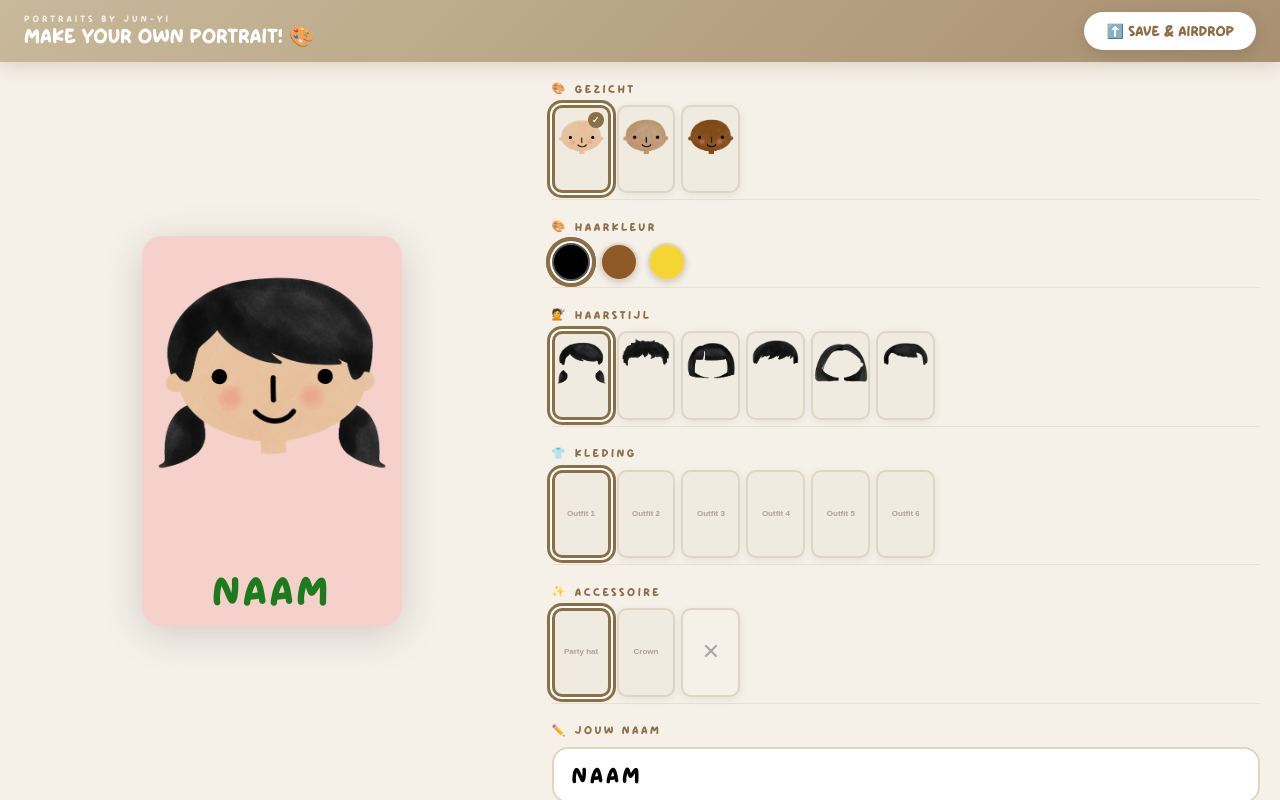
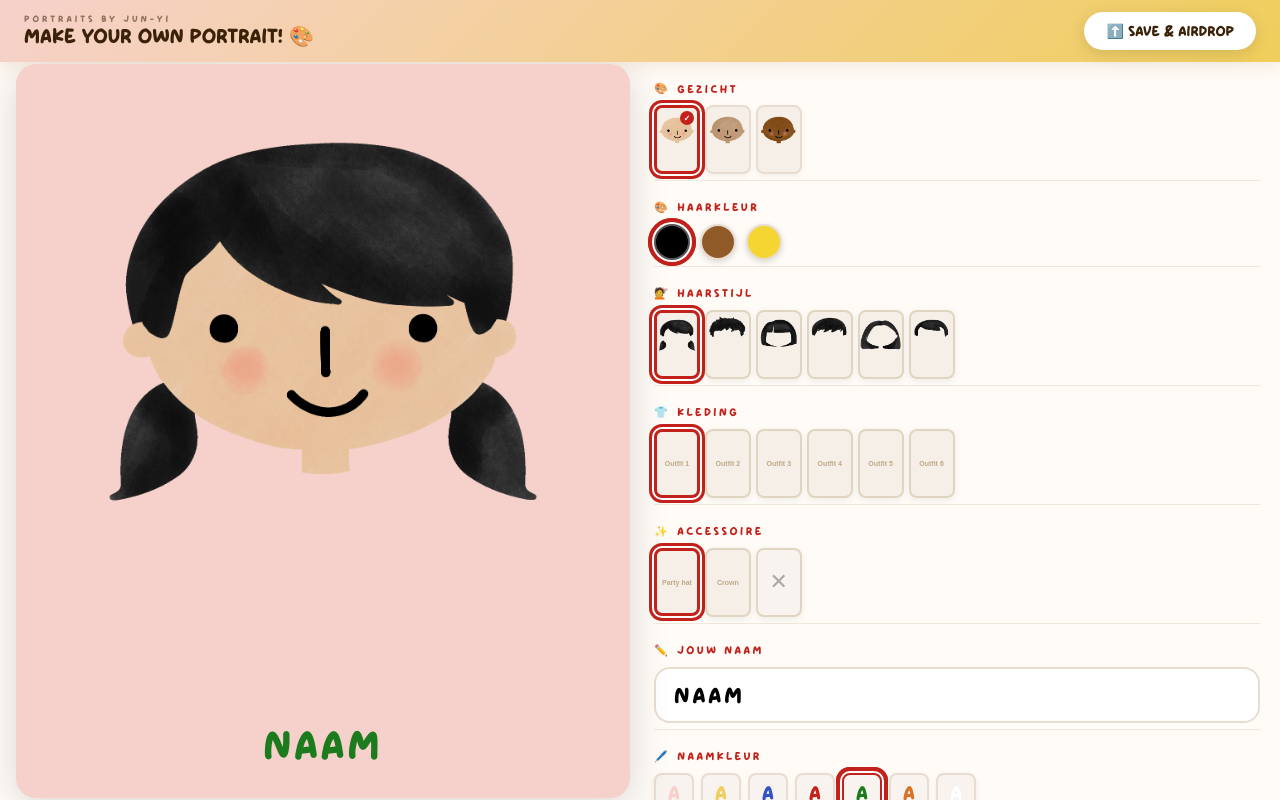
Before and after one commit to goodputty/kids-face-creator, a plain HTML site: page index.html in a window 1280 px wide. Drawn offline with Linux system fonts and the light colour scheme.

Commit message:
Add files via upload

```diff
--- a/app.js
+++ b/app.js
@@ -31,20 +31,24 @@ const HAIR_COLORS = [
 // color must match an id from HAIR_COLORS so the grid filters correctly
 // e.g. { id: "black-pigtails", color: "black", src: "images/hair-black-pigtails.png", label: "Staartjes" }
 const HAIR_OPTIONS = [
-  { id: "h1", color: "black", src: "images/hair-black-1.png", label: "Stijl 1" },
-  { id: "h2", color: "black", src: "images/hair-black-2.png", label: "Stijl 2" },
-  { id: "h3", color: "black",  src: "images/hair-black-3.png", label: "Stijl 3" },
-  { id: "h4", color: "black",  src: "images/hair-black-4.png", label: "Stijl 4" },
-  { id: "h5", color: "black",  src: "images/hair-black-5.png", label: "Stijl 5" },
-  { id: "h6", color: "black",  src: "images/hair-black-6.png", label: "Stijl 6" },
-  { id: "h5",  color: "brown",  src: null, label: "Stijl 1" },
-  { id: "h6",  color: "brown",  src: null, label: "Stijl 2" },
-  { id: "h7",  color: "brown",  src: null, label: "Stijl 3" },
-  { id: "h8",  color: "brown",  src: null, label: "Stijl 4" },
-  { id: "h9",  color: "blonde", src: null, label: "Stijl 1" },
-  { id: "h10", color: "blonde", src: null, label: "Stijl 2" },
-  { id: "h11", color: "blonde", src: null, label: "Stijl 3" },
-  { id: "h12", color: "blonde", src: null, label: "Stijl 4" },
+  { id: "h1",  color: "black",  src: "images/hair-black-1.png", label: "Stijl 1" },
+  { id: "h2",  color: "black",  src: "images/hair-black-2.png", label: "Stijl 2" },
+  { id: "h3",  color: "black",  src: "images/hair-black-3.png", label: "Stijl 3" },
+  { id: "h4",  color: "black",  src: "images/hair-black-4.png", label: "Stijl 4" },
+  { id: "h5",  color: "black",  src: "images/hair-black-5.png", label: "Stijl 5" },
+  { id: "h6",  color: "black",  src: "images/hair-black-6.png", label: "Stijl 6" },
+  { id: "h7",  color: "brown",  src: null, label: "Stijl 1" },
+  { id: "h8",  color: "brown",  src: null, label: "Stijl 2" },
+  { id: "h9",  color: "brown",  src: null, label: "Stijl 3" },
+  { id: "h10", color: "brown",  src: null, label: "Stijl 4" },
+  { id: "h11", color: "brown",  src: null, label: "Stijl 5" },
+  { id: "h12", color: "brown",  src: null, label: "Stijl 6" },
+  { id: "h13", color: "blonde", src: null, label: "Stijl 1" },
+  { id: "h14", color: "blonde", src: null, label: "Stijl 2" },
+  { id: "h15", color: "blonde", src: null, label: "Stijl 3" },
+  { id: "h16", color: "blonde", src: null, label: "Stijl 4" },
+  { id: "h17", color: "blonde", src: null, label: "Stijl 5" },
+  { id: "h18", color: "blonde", src: null, label: "Stijl 6" },
 ];
 
 // ★ Clothes options
@@ -176,7 +180,7 @@ function updateSwatchStyle(btn, value, selected) {
   const color = btn.dataset.color;
   btn.classList.toggle("selected", isSelected);
   if (isSelected) {
-    btn.style.boxShadow = "0 0 0 2px white, 0 0 0 6px #8B6F47";
+    btn.style.boxShadow = "0 0 0 2px white, 0 0 0 6px #c2221b";
   } else if (color === "#FFFFFF") {
     btn.style.boxShadow = "inset 0 0 0 1.5px #ddd";
   } else {
@@ -223,7 +227,7 @@ function buildThumbGrid(containerId, options, getSelected, onSelect) {
     const tick = document.createElement("div");
     tick.className = "thumb-tick";
     tick.textContent = "✓";
-    tick.style.cssText = "position:absolute;top:5px;right:5px;width:18px;height:18px;border-radius:50%;background:#8B6F47;color:white;font-size:10px;font-weight:900;align-items:center;justify-content:center;display:none;";
+    tick.style.cssText = "position:absolute;top:5px;right:5px;width:18px;height:18px;border-radius:50%;background:#c2221b;color:white;font-size:10px;font-weight:900;align-items:center;justify-content:center;display:none;";
     btn.appendChild(tick);
 
     btn.addEventListener("click", () => {
@@ -248,10 +252,10 @@ function makePlaceholderLabel(label) {
 function updateThumbStyle(btn, id, selected) {
   const isSelected = id === selected;
   btn.classList.toggle("selected", isSelected);
-  btn.style.borderColor = isSelected ? "#8B6F47" : "#E0D5C0";
+  btn.style.borderColor = isSelected ? "#c2221b" : "#E0D5C0";
   btn.style.borderWidth  = isSelected ? "3px" : "2px";
   btn.style.boxShadow    = isSelected
-    ? "0 0 0 2px white, 0 0 0 5px #8B6F47"
+    ? "0 0 0 2px white, 0 0 0 5px #c2221b"
     : "0 2px 8px rgba(0,0,0,0.07)";
   const tick = btn.querySelector(".thumb-tick");
   if (tick) tick.style.display = isSelected ? "flex" : "none";
--- a/index.html
+++ b/index.html
@@ -25,7 +25,7 @@
 
     body {
       font-family: 'InterMush', 'Nunito', system-ui, sans-serif;
-      background: #F5F0E8;
+      background: #FFFBF7;
       height: 100vh;
       overflow: hidden;
       display: flex;
@@ -34,24 +34,24 @@
 
     /* ── Header ── */
     #header {
-      background: linear-gradient(135deg, #C8B99A, #A89070);
+      background: linear-gradient(135deg, #f6d1cb 0%, #f0ce5b 100%);
       padding: 12px 24px;
       display: flex;
       align-items: center;
       justify-content: space-between;
       flex-shrink: 0;
-      box-shadow: 0 4px 16px rgba(120,90,60,0.2);
+      box-shadow: 0 4px 16px rgba(180,130,60,0.15);
     }
     #header .brand-sub {
       font-size: 9px; font-weight: 800;
-      color: rgba(255,255,255,0.75);
+      color: rgba(60,40,10,0.55);
       letter-spacing: 3px; text-transform: uppercase;
     }
     #header .brand-title {
-      font-size: 20px; font-weight: 900; color: white;
+      font-size: 20px; font-weight: 900; color: #3a2208;
     }
     #save-btn {
-      background: white; color: #8B6F47;
+      background: white; color: #3a2208;
       font-family: inherit; font-weight: 900; font-size: 14px;
       padding: 11px 22px; border-radius: 40px; border: none;
       cursor: pointer;
@@ -66,17 +66,15 @@
       flex: 1; display: flex; overflow: hidden; min-height: 0;
     }
 
-    /* ── Left: preview ── */
+    /* ── Left: preview — wider so portrait is bigger ── */
     #preview-col {
-      width: 42%; flex-shrink: 0;
-      padding: 16px 14px 16px 20px;
+      width: 50%; flex-shrink: 0;
+      padding: 12px 10px 12px 16px;
       display: flex; align-items: center; justify-content: center;
     }
     #portrait-outer {
       width: 100%;
-      max-width: 260px;
-      /* Cap height so portrait never overflows the body area */
-      max-height: calc(100vh - 70px);
+      max-height: calc(100vh - 66px);
       aspect-ratio: 2 / 3;
       position: relative;
     }
@@ -113,46 +111,43 @@
       display: flex; flex-direction: column; gap: 20px;
     }
     #options-col::-webkit-scrollbar { width: 4px; }
-    #options-col::-webkit-scrollbar-thumb { background: #C8B99A; border-radius: 4px; }
+    #options-col::-webkit-scrollbar-thumb { background: #f0ce5b; border-radius: 4px; }
 
     .section-label {
-      font-size: 11px; font-weight: 900; color: #8B6F47;
+      font-size: 11px; font-weight: 900; color: #c2221b;
       text-transform: uppercase; letter-spacing: 2.5px;
       display: flex; align-items: center; gap: 7px;
       margin-bottom: 10px;
     }
     .section-divider {
-      height: 1px; background: #E8E0D0; margin-top: 6px;
+      height: 1px; background: #f0e8dc; margin-top: 6px;
     }
 
     /* Colour swatches */
     .swatch-row { display: flex; gap: 8px; flex-wrap: wrap; }
 
-    /* ── Thumbnail grid — portrait ratio 2:3 ── */
+    /* ── Thumbnail grid — portrait ratio 2:3, smaller ── */
     .thumb-grid {
       display: grid;
-      grid-template-columns: repeat(auto-fill, minmax(56px, 1fr));
-      gap: 6px;
+      grid-template-columns: repeat(auto-fill, minmax(44px, 1fr));
+      gap: 5px;
     }
     .thumb-btn {
       width: 100%;
       aspect-ratio: 2 / 3;
-      border-radius: 10px;
-      border: 2px solid #E0D5C0;
-      background: #F0EBE0;
+      border-radius: 8px;
+      border: 2px solid #e8ddd0;
+      background: #F5EFE8;
       cursor: pointer; overflow: hidden; padding: 0;
       position: relative;
-      box-shadow: 0 2px 8px rgba(0,0,0,0.07);
+      box-shadow: 0 2px 6px rgba(0,0,0,0.06);
       transition: all 0.15s;
       display: flex; align-items: center; justify-content: center;
     }
-    .thumb-btn.none-btn {
-      aspect-ratio: 2 / 3;
-      background: #F5F0E8;
-    }
+    .thumb-btn.none-btn { background: #F8F3EE; }
     .thumb-btn.selected {
-      border: 3px solid #8B6F47;
-      box-shadow: 0 0 0 2px white, 0 0 0 5px #8B6F47;
+      border: 3px solid #c2221b;
+      box-shadow: 0 0 0 2px white, 0 0 0 5px #c2221b;
     }
     .thumb-btn img {
       width: 100%; height: 100%;
@@ -160,33 +155,33 @@
       object-position: top center;
     }
     .thumb-btn .thumb-label {
-      font-size: 8px; color: #B0A090; font-weight: 700;
-      text-align: center; padding: 3px; line-height: 1.3;
+      font-size: 7px; color: #C0A888; font-weight: 700;
+      text-align: center; padding: 2px; line-height: 1.3;
     }
     .thumb-tick {
-      display: none; position: absolute; top: 4px; right: 4px;
-      width: 16px; height: 16px; border-radius: 50%;
-      background: #8B6F47; color: white;
-      font-size: 9px; font-weight: 900;
+      display: none; position: absolute; top: 3px; right: 3px;
+      width: 14px; height: 14px; border-radius: 50%;
+      background: #c2221b; color: white;
+      font-size: 8px; font-weight: 900;
       align-items: center; justify-content: center;
     }
     .thumb-btn.selected .thumb-tick { display: flex; }
 
-    /* ── Face thumbnails — portrait image buttons ── */
+    /* ── Face thumbnails ── */
     .face-grid {
       display: grid;
-      grid-template-columns: repeat(auto-fill, minmax(56px, 1fr));
-      gap: 6px;
+      grid-template-columns: repeat(auto-fill, minmax(44px, 1fr));
+      gap: 5px;
     }
     .face-btn {
       width: 100%;
       aspect-ratio: 2 / 3;
-      border-radius: 10px;
-      border: 2px solid #E0D5C0;
-      background: #F0EBE0;
+      border-radius: 8px;
+      border: 2px solid #e8ddd0;
+      background: #F5EFE8;
       cursor: pointer; overflow: hidden; padding: 0;
       position: relative;
-      box-shadow: 0 2px 8px rgba(0,0,0,0.07);
+      box-shadow: 0 2px 6px rgba(0,0,0,0.06);
       transition: all 0.15s;
     }
     .face-btn img {
@@ -195,91 +190,87 @@
       object-position: top center;
     }
     .face-btn.selected {
-      border: 3px solid #8B6F47;
-      box-shadow: 0 0 0 2px white, 0 0 0 5px #8B6F47;
+      border: 3px solid #c2221b;
+      box-shadow: 0 0 0 2px white, 0 0 0 5px #c2221b;
     }
     .face-btn .thumb-tick {
-      display: none; position: absolute; top: 4px; right: 4px;
-      width: 16px; height: 16px; border-radius: 50%;
-      background: #8B6F47; color: white;
-      font-size: 9px; font-weight: 900;
+      display: none; position: absolute; top: 3px; right: 3px;
+      width: 14px; height: 14px; border-radius: 50%;
+      background: #c2221b; color: white;
+      font-size: 8px; font-weight: 900;
       align-items: center; justify-content: center;
     }
     .face-btn.selected .thumb-tick { display: flex; }
 
-    /* ── Hair colour swatches — small circles ── */
-    .haircolor-row {
-      display: flex; gap: 10px; flex-wrap: wrap;
-    }
+    /* ── Hair colour swatches ── */
+    .haircolor-row { display: flex; gap: 10px; flex-wrap: wrap; }
     .haircolor-btn {
-      width: 38px; height: 38px; border-radius: 50%;
-      border: 2px solid #E0D5C0;
+      width: 36px; height: 36px; border-radius: 50%;
+      border: 2px solid #e8ddd0;
       cursor: pointer; flex-shrink: 0;
       box-shadow: 0 2px 6px rgba(0,0,0,0.15);
       transition: all 0.15s;
       outline: 3px solid transparent; outline-offset: 3px;
     }
     .haircolor-btn.selected {
-      outline-color: #8B6F47;
-      box-shadow: 0 0 0 2px white, 0 0 0 6px #8B6F47;
+      outline-color: #c2221b;
+      box-shadow: 0 0 0 2px white, 0 0 0 6px #c2221b;
     }
 
     /* ── Name colour — "A" buttons ── */
-    .namecolor-row {
-      display: flex; gap: 8px; flex-wrap: wrap;
-    }
+    .namecolor-row { display: flex; gap: 7px; flex-wrap: wrap; }
     .namecolor-btn {
-      width: 44px; height: 44px; border-radius: 10px;
-      border: 2px solid #E0D5C0;
-      background: #F5F0E8;
+      width: 40px; height: 40px; border-radius: 8px;
+      border: 2px solid #e8ddd0;
+      background: #F8F3EE;
       cursor: pointer; flex-shrink: 0;
       display: flex; align-items: center; justify-content: center;
-      font-size: 22px; font-weight: 900;
+      font-size: 20px; font-weight: 900;
       font-family: 'InterMush', system-ui;
-      box-shadow: 0 2px 6px rgba(0,0,0,0.08);
+      box-shadow: 0 2px 6px rgba(0,0,0,0.07);
       transition: all 0.15s;
       outline: 3px solid transparent; outline-offset: 3px;
     }
     .namecolor-btn.selected {
-      outline-color: #8B6F47;
-      box-shadow: 0 0 0 2px white, 0 0 0 6px #8B6F47;
-      border-color: #8B6F47;
+      outline-color: #c2221b;
+      box-shadow: 0 0 0 2px white, 0 0 0 6px #c2221b;
+      border-color: #c2221b;
     }
 
     /* ── Background colour — portrait rectangles ── */
     .bgcolor-grid {
       display: grid;
-      grid-template-columns: repeat(auto-fill, minmax(56px, 1fr));
-      gap: 6px;
+      grid-template-columns: repeat(auto-fill, minmax(44px, 1fr));
+      gap: 5px;
     }
     .bgcolor-btn {
       width: 100%;
       aspect-ratio: 2 / 3;
-      border-radius: 10px;
-      border: 2px solid #E0D5C0;
+      border-radius: 8px;
+      border: 2px solid #e8ddd0;
       cursor: pointer;
-      box-shadow: 0 2px 6px rgba(0,0,0,0.10);
+      box-shadow: 0 2px 6px rgba(0,0,0,0.08);
       transition: all 0.15s;
       outline: 3px solid transparent; outline-offset: 3px;
     }
     .bgcolor-btn.selected {
-      outline-color: #8B6F47;
-      box-shadow: 0 0 0 2px white, 0 0 0 6px #8B6F47;
-      border-color: #8B6F47;
+      outline-color: #c2221b;
+      box-shadow: 0 0 0 2px white, 0 0 0 6px #c2221b;
+      border-color: #c2221b;
     }
 
     /* Name input */
     #name-input {
       width: 100%; padding: 14px 18px;
-      border-radius: 16px; border: 2px solid #E0D5C0;
+      border-radius: 16px; border: 2px solid #e8ddd0;
       font-size: 22px; font-weight: 900;
       font-family: 'InterMush', system-ui;
       background: #fff; outline: none;
       letter-spacing: 3px; text-transform: uppercase;
-      caret-color: #8B6F47;
+      caret-color: #c2221b;
       transition: border 0.15s;
     }
-    #name-input:focus { border-color: #8B6F47; }
+    #name-input:focus { border-color: #c2221b; }
   </style>
 </head>
 <body>
```
